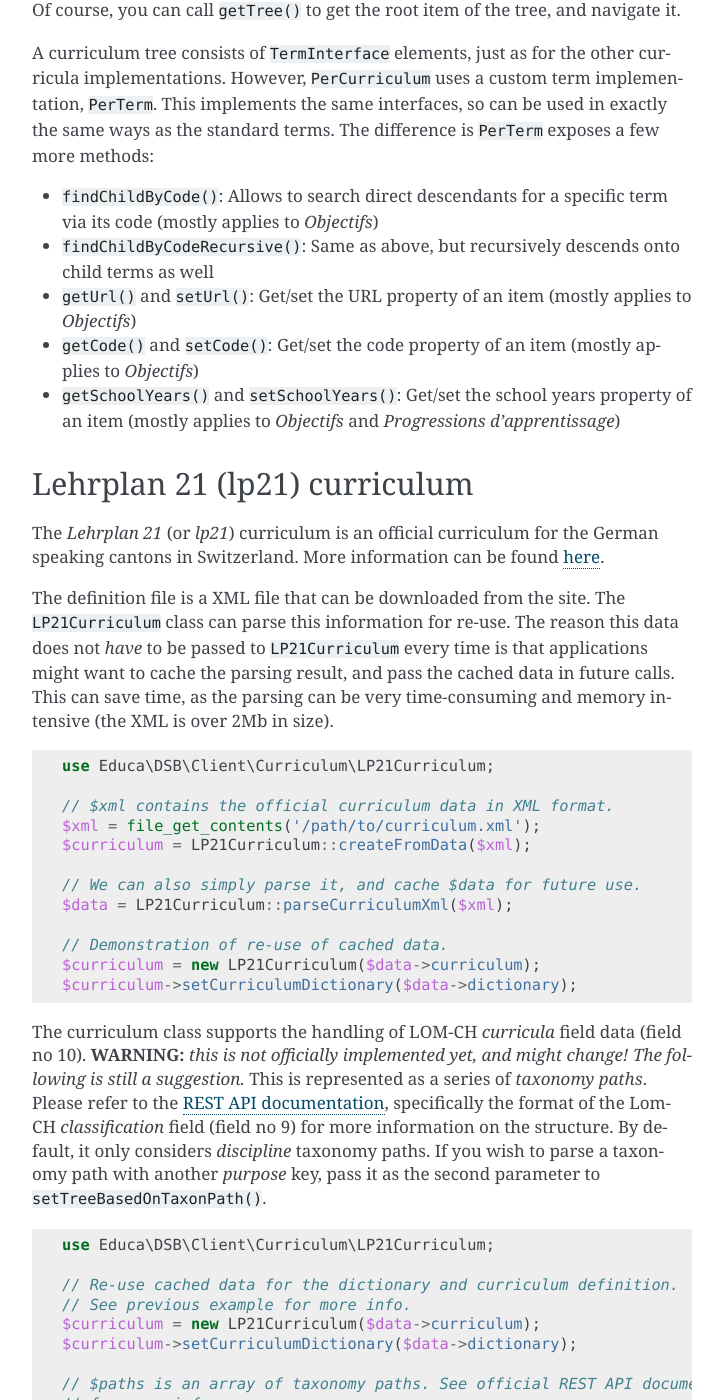
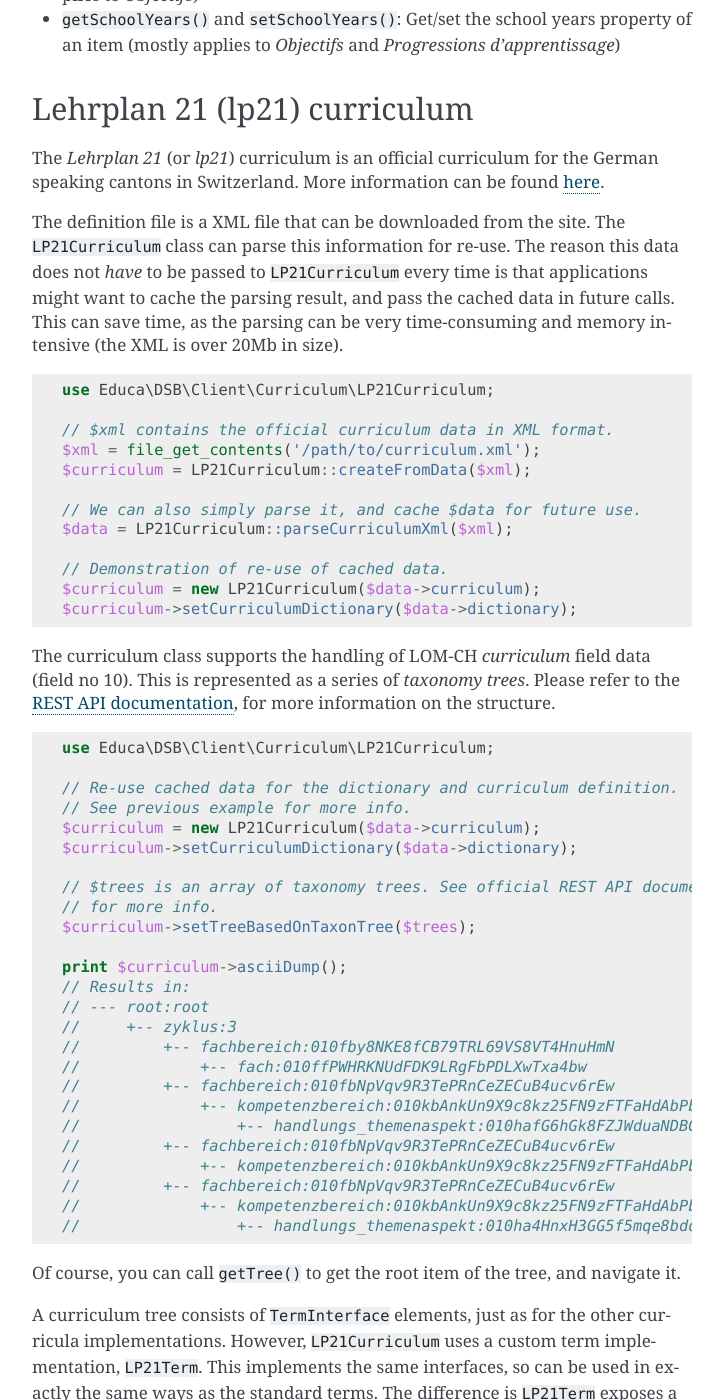
Before and after one commit to educach/dsb-client, a Sphinx documentation site: the page built from docs/curricula.rst, in a window 1280 px wide and 1400 px high, scrolled down 6567 px. Shown: the whole window, without its empty margins (388-1112 px from the left). Built offline with Sphinx 7.4.7, drawn with Linux system fonts in a browser that asks for light colours; some of the changed text lies outside the part shown.

Commit message:
Update documentation
- Remove deprecated Taxonomy Path example for the PER curriculum.
- Update the LP21 text to comply with the new logic.

```diff
--- a/docs/curricula.rst
+++ b/docs/curricula.rst
@@ -232,7 +232,7 @@
     $curriculum = new PerCurriculum($data->curriculum);
     $curriculum->setCurriculumDictionary($data->dictionary);
 
-The curriculum class supports the handling of LOM-CH *classification* field data (field no 9) as well as LOM-CH *curriculum* field data (field no 10). This is represented as a series of *taxonomy paths* and *taxonomy trees*, respectively. Please refer to the `REST API documentation <https://dsb-api.educa.ch/latest/doc/>`_, for more information on the structure. By default, for the *classification* field, it only considers *discipline* taxonomy paths. If you wish to parse a taxonomy path with another *purpose* key, pass it as the second parameter to ``setTreeBasedOnTaxonPath()``.
+The curriculum class supports the handling of LOM-CH *curriculum* field data (field no 10). This is represented as a series of *taxonomy trees*. Please refer to the `REST API documentation <https://dsb-api.educa.ch/latest/doc/>`_, for more information on the structure.
 
 .. code-block:: php
 
@@ -243,19 +243,6 @@
     $curriculum = new PerCurriculum($data->curriculum);
     $curriculum->setCurriculumDictionary($data->dictionary);
 
-    // $paths is an array of taxonomy paths. See official REST API documentation
-    // for more info.
-    $curriculum->setTreeBasedOnTaxonPath($paths);
-
-    print $curriculum->asciiDump();
-    // Results in:
-    // --- root:root
-    //     +-- cycle:cycles-1
-    //         +-- domaine:cycles-1-domaines-4
-    //             +-- discipline:cycles-1-disciplines-13
-    //             +-- discipline:cycles-1-disciplines-11
-
-
     // $trees is an array of taxonomy trees. See official REST API documentation
     // for more info.
     $curriculum->setTreeBasedOnTaxonTree($trees);
@@ -286,7 +272,7 @@
 
 The *Lehrplan 21* (or *lp21*) curriculum is an official curriculum for the German speaking cantons in Switzerland. More information can be found `here <http://lehrplan.ch/>`_.
 
-The definition file is a XML file that can be downloaded from the site. The ``LP21Curriculum`` class can parse this information for re-use. The reason this data does not *have* to be passed to ``LP21Curriculum`` every time is that applications might want to cache the parsing result, and pass the cached data in future calls. This can save time, as the parsing can be very time-consuming and memory intensive (the XML is over 2Mb in size).
+The definition file is a XML file that can be downloaded from the site. The ``LP21Curriculum`` class can parse this information for re-use. The reason this data does not *have* to be passed to ``LP21Curriculum`` every time is that applications might want to cache the parsing result, and pass the cached data in future calls. This can save time, as the parsing can be very time-consuming and memory intensive (the XML is over 20Mb in size).
 
 .. code-block:: php
 
@@ -303,7 +289,7 @@
     $curriculum = new LP21Curriculum($data->curriculum);
     $curriculum->setCurriculumDictionary($data->dictionary);
 
-The curriculum class supports the handling of LOM-CH *curricula* field data (field no 10). **WARNING:** *this is not officially implemented yet, and might change! The following is still a suggestion.* This is represented as a series of *taxonomy paths*. Please refer to the `REST API documentation <https://dsb-api.educa.ch/latest/doc/>`_, specifically the format of the Lom-CH *classification* field (field no 9) for more information on the structure. By default, it only considers *discipline* taxonomy paths. If you wish to parse a taxonomy path with another *purpose* key, pass it as the second parameter to ``setTreeBasedOnTaxonPath()``.
+The curriculum class supports the handling of LOM-CH *curriculum* field data (field no 10). This is represented as a series of *taxonomy trees*. Please refer to the `REST API documentation <https://dsb-api.educa.ch/latest/doc/>`_, for more information on the structure.
 
 .. code-block:: php
 
@@ -314,9 +300,9 @@
     $curriculum = new LP21Curriculum($data->curriculum);
     $curriculum->setCurriculumDictionary($data->dictionary);
 
-    // $paths is an array of taxonomy paths. See official REST API documentation
+    // $trees is an array of taxonomy trees. See official REST API documentation
     // for more info.
-    $curriculum->setTreeBasedOnTaxonPath($paths);
+    $curriculum->setTreeBasedOnTaxonTree($trees);
 
     print $curriculum->asciiDump();
     // Results in:
```
Also changed, not shown: other parts of docs/curricula.rst (+6 -7 lines).
